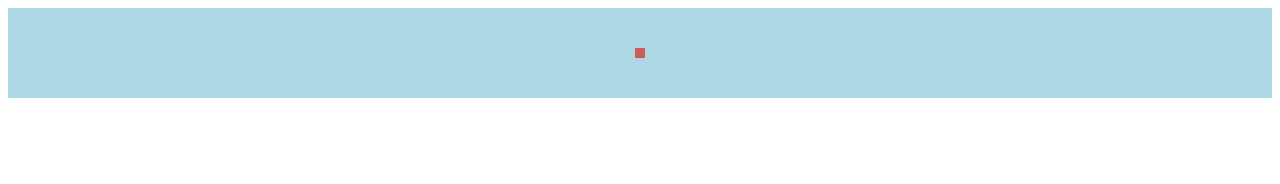
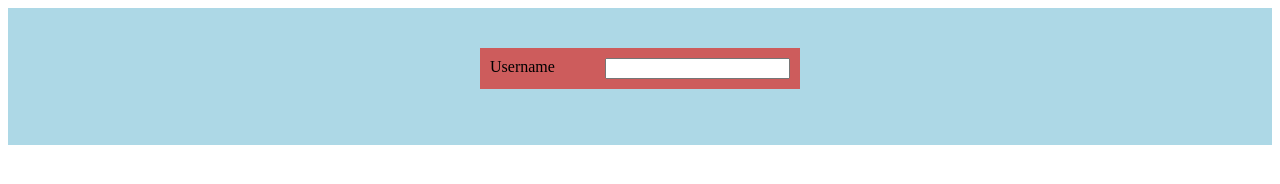
Before and after one commit to ToddMurphy92/itetc-websites, a plain HTML site: page forms/form.html in a window 1280 px wide. Drawn offline with Linux system fonts and the light colour scheme.

Commit message:
Updated form

```diff
--- a/forms/form.html
+++ b/forms/form.html
@@ -6,9 +6,12 @@
   </head>
     <body>
         <div class="container">
-          <div class="login-box">
-
-          </div>
+          <form class="login-box">
+            <div class="field-box">
+              <label>Username</label>
+              <input type="text" name="" value="">
+            </div>
+          </form>
         </div>
     </body>
 </html>
```
